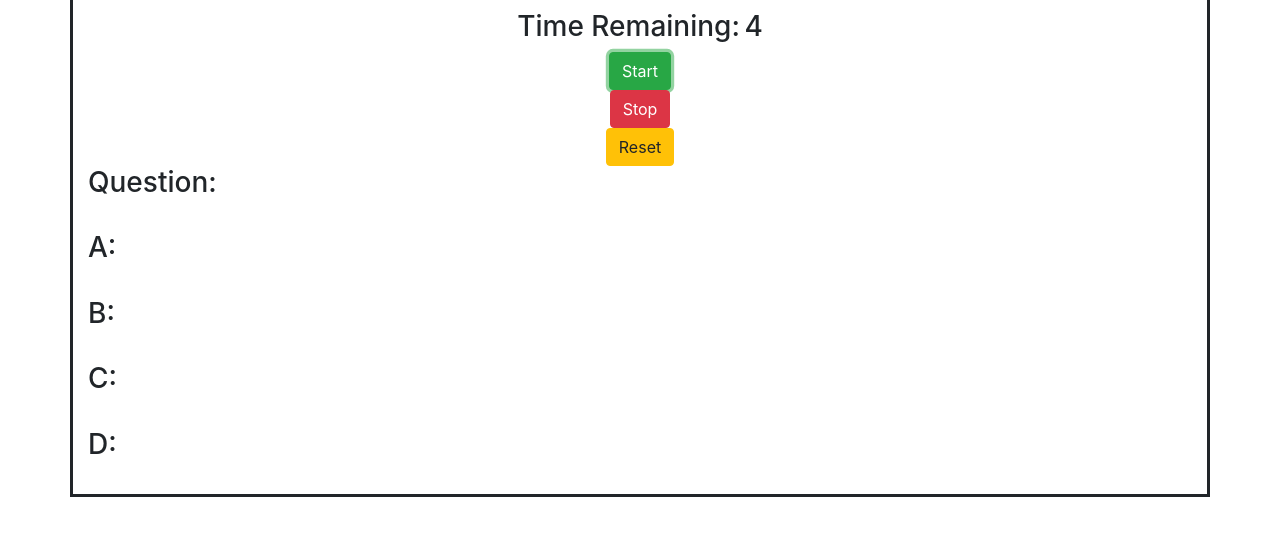
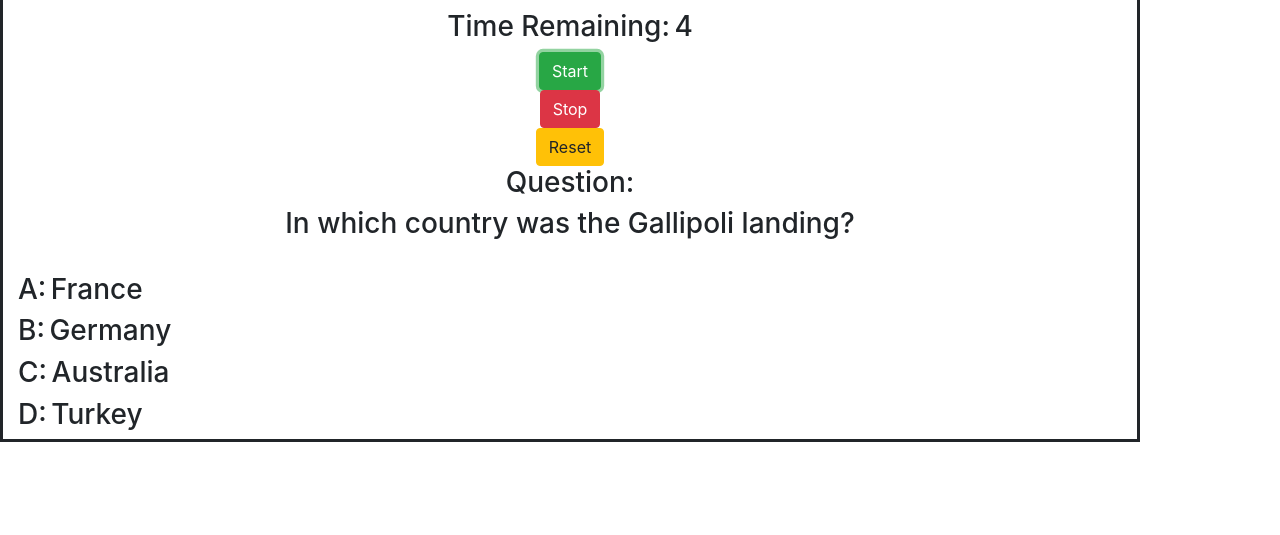
Before and after one commit to JeffreyCrawford/TriviaGame, a plain HTML site: page index.html in a window 1280 px wide. Both pictures are taken after a click on the button "Start". Shown: the part 73-608 px from the top of the page. Drawn offline with nearby package versions, Linux system fonts and the light colour scheme.

Commit message:
leaving work 2.27

```diff
--- a/assets/css/style.css
+++ b/assets/css/style.css
@@ -1,9 +1,10 @@
 .container {
     text-align: center;
     border-style: solid;
+    display: inline-block;
 }
 .question {
-    text-align: left;
+    text-align: center;
 }
 .answer {
     text-align: left;
@@ -16,3 +17,11 @@
 .timeRemainingHeader {
     display: inline-block;
 }
+
+.answerHeader {
+    display: inline-block;
+}
+
+.answerText {
+    display: inline-block;
+}
--- a/assets/javascript/app.js
+++ b/assets/javascript/app.js
@@ -263,17 +263,29 @@ var clock = {
 
 }
 
+guessA = function() {
 
+}
 
+guessB = function() {
 
+}
 
+guessC = function() {
+
+}
+
+guessD = function() {
+
+}
 
 
 
 $(document).ready(function() {
 
-
+	/* TIMER BUTTONS */
     $(".start").on("click", function() {
+		q1.pull();
 		clock.start();
     })
 
@@ -282,8 +294,36 @@ $(document).ready(function() {
 	})
 
 	$(".reset").on("click", function() {
-		clock.reset();
+		q1.pull();
     })
+
+
+	/* ANSWER ONCLICK EVENTS */
+    $(".answerA").on("click", function() {
+		if (this.answer = "a") {
+			console.log("yes")
+		}
+		else {
+			console.log("no")
+		}
+	})
+
+    $(".answerBText").on("click", function() {
+		guessB();
+	})
+
+    $(".answerCText").on("click", function() {
+		guessC();
+	})
+
+    $(".answerDText").on("click", function() {
+		guessD();
+	})
+
+	$(".answerText").on("click", function() {
+		questionArray.shift().pull();
+	})
+
 
 
 
--- a/index.html
+++ b/index.html
@@ -54,14 +54,15 @@
 
         <div class="row">
             <div class="col answer answerA">
-                <h3>A: </h3> <h3 class="answerAText"></h3>
+                <h3 class="answerHeader">A: </h3> <h3 class="answerText answerAText"></h3>
                 <br>
             </div>
         </div>
 
+
         <div class="row">
             <div class="col answer AnswerB">
-                <h3>B: </h3> <h3 class="answerBText"></h3>
+                <h3 class="answerHeader">B: </h3> <h3 class="answerText answerBText"></h3>
                 <br>
             </div>
         </div>
@@ -69,7 +70,7 @@
 
         <div class="row">
             <div class="col answer answerC">
-                <h3>C: </h3> <h3 class="answerCText"></h3>
+                <h3 class="answerHeader">C: </h3> <h3 class="answerText answerCText"></h3>
                 <br>
             </div>
         </div>
@@ -77,7 +78,7 @@
 
         <div class="row">
             <div class="col answer answerD">
-                <h3>D: </h3> <h3 class="answerDText"></h3>
+                <h3 class="answerHeader">D: </h3> <h3 class="answerText answerDText"></h3>
                 <br>
             </div>
         </div>
```
